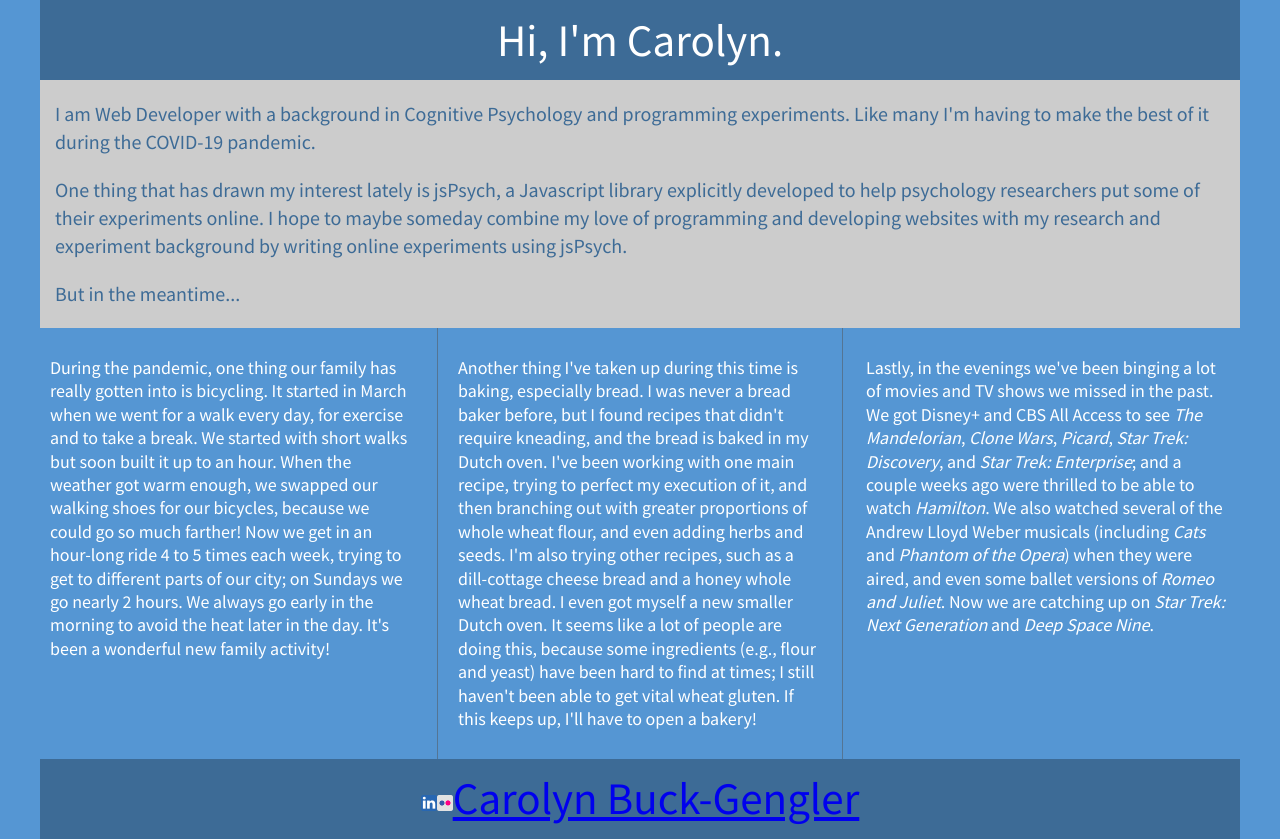
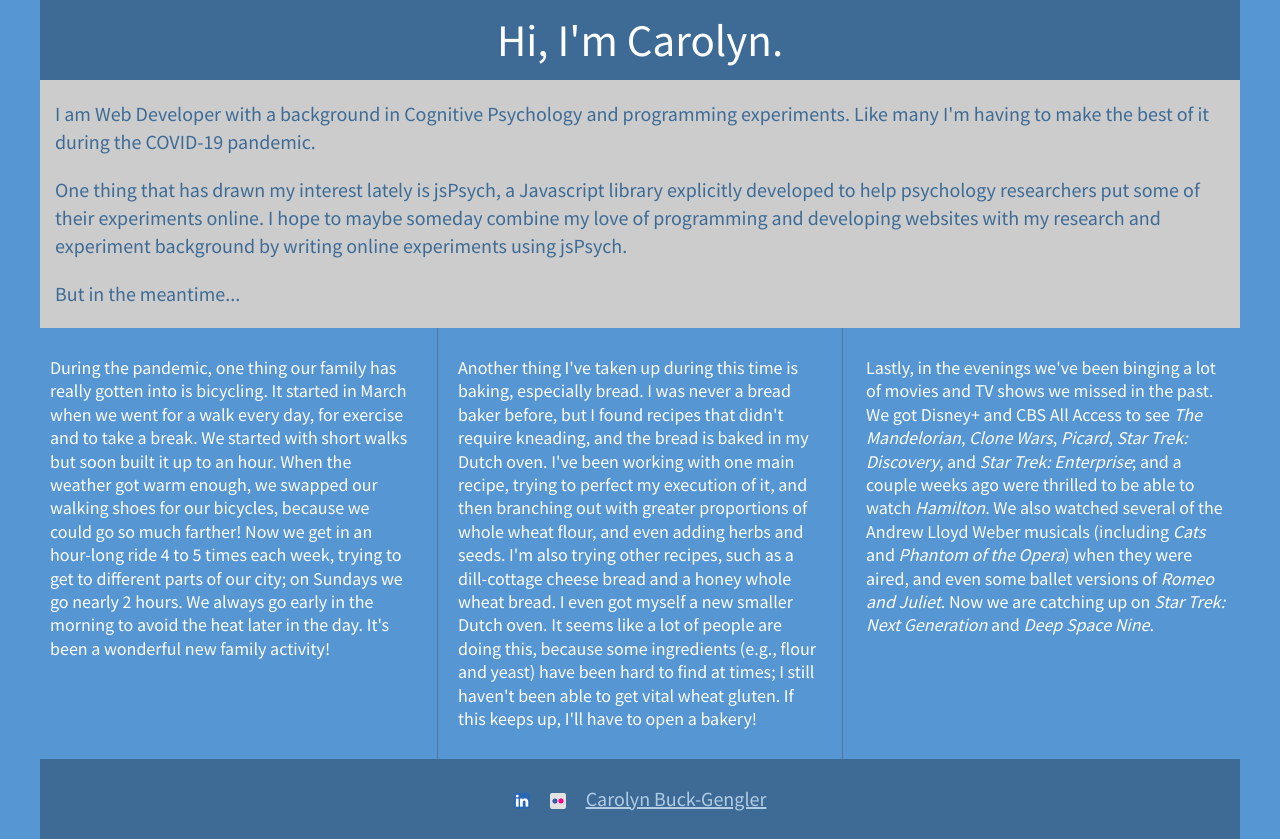
Before and after one commit to CarolynBuck-Gengler/layout-with-flexbox, a plain HTML site: page index.html in a window 1280 px wide. Drawn offline with nearby package versions, Linux system fonts and the light colour scheme.

Commit message:
Add styling to footer

```diff
--- a/css/main.css
+++ b/css/main.css
@@ -116,6 +116,9 @@
   width: 100%;
   font-size: 2.25em;
 }
+footer {
+    font-size: 1em;
+}
 
 main {
   background-color: #ccc;
@@ -173,6 +176,17 @@
 }
 .movie-name {
     font-style: italic;
+}
+
+.social {
+    padding: 0 10px;
+}
+
+a:link, a:visited {
+    color: #b1cce4;
+}
+a:hover, a:active {
+    color: white;
 }
 
 /* ==========================================================================
--- a/index.html
+++ b/index.html
@@ -72,9 +72,9 @@
                 </div>
             </div>
             <footer>
-                <a href="https://www.linkedin.com/in/carolyn-buck-gengler/"><img src="./img/linkedin-icon.png"></a>
-                <a href="https://www.flickr.com/photos/146402783@N04/"><img src="./img/iconfinder_social_style_3_flikr_341100.png"></a>
-                <a href="https://carolynbuckgengler.com/">Carolyn Buck-Gengler</a>
+                <a class="social" href="https://www.linkedin.com/in/carolyn-buck-gengler/"><img src="./img/linkedin-icon.png"></a>
+                <a class="social" href="https://www.flickr.com/photos/146402783@N04/"><img src="./img/iconfinder_social_style_3_flikr_341100.png"></a>
+                <a class="social" href="https://carolynbuckgengler.com/">Carolyn Buck-Gengler</a>
             </footer>
         </section>
 
```
